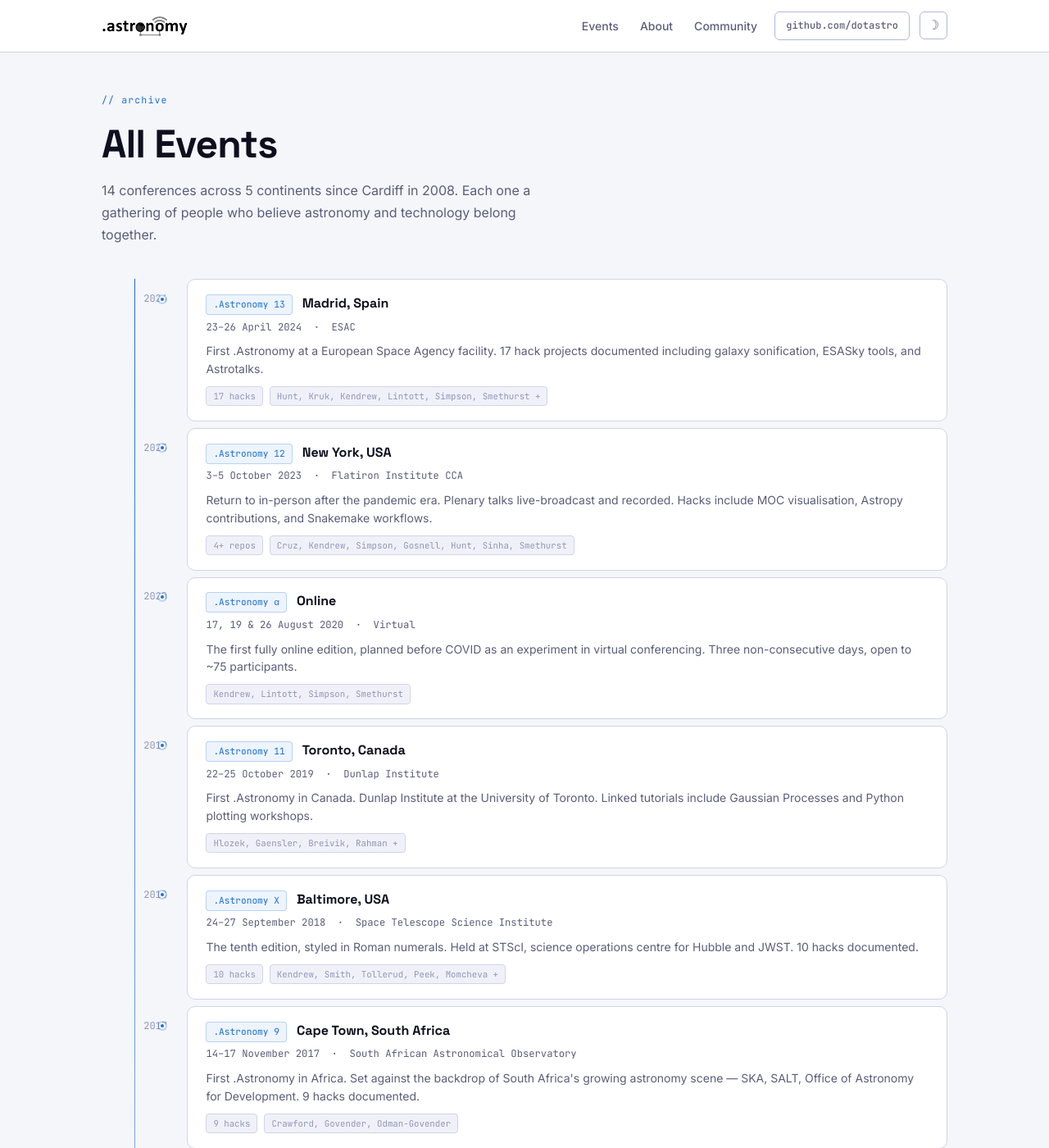
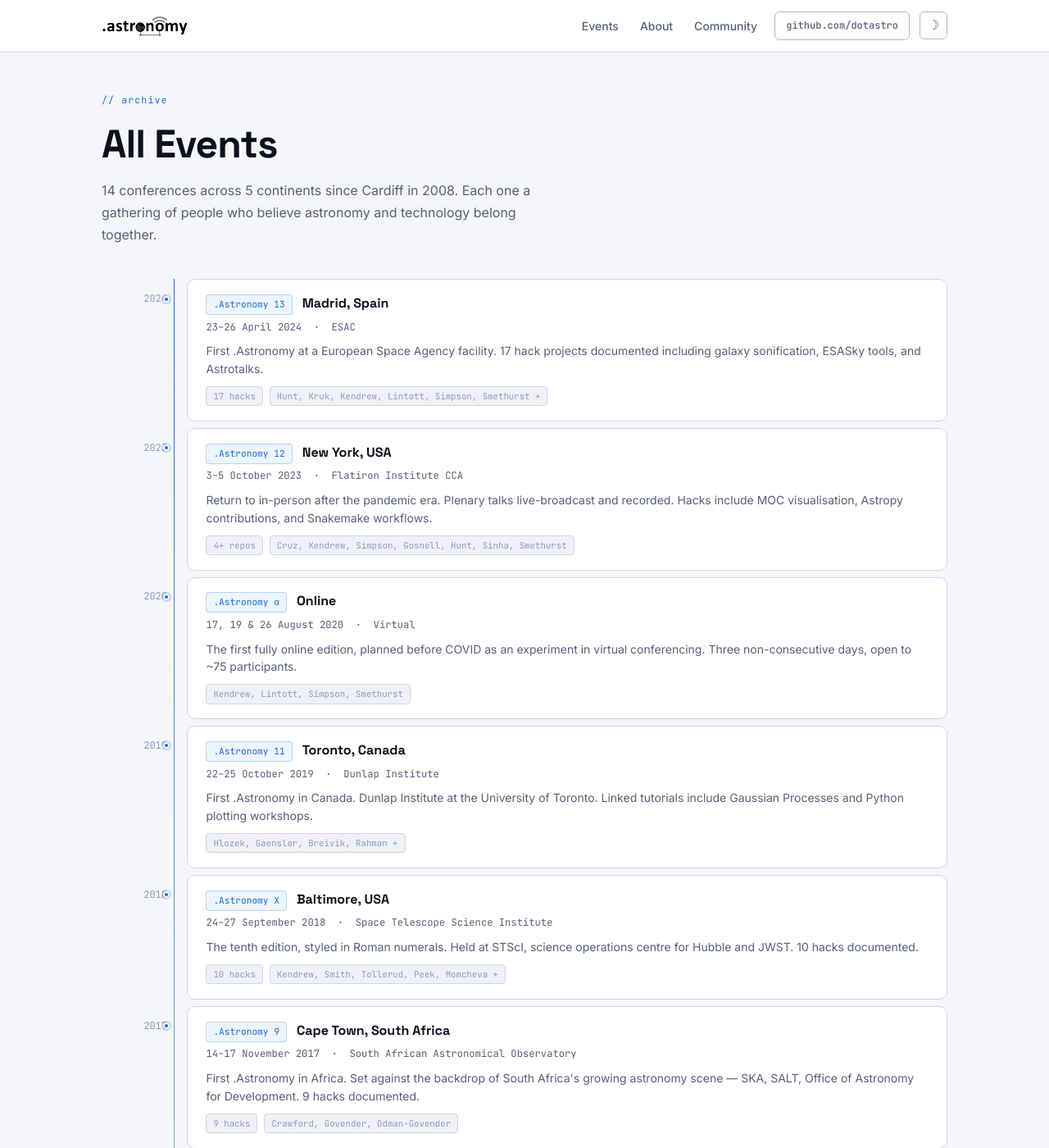
Before and after one commit to dotastro/dotastrosite, a Jekyll site: the page built from events/index.md, in a window 1280 px wide and 1400 px high. Shown: the whole window at 82% size. Built offline with Jekyll 4.4.1, drawn with Linux system fonts in a browser that asks for light colours.

Commit message:
Fix: timeline line and dot moved to gap between year column and card -- no longer obscures dates

```diff
--- a/assets/css/style.css
+++ b/assets/css/style.css
@@ -474,7 +474,7 @@ li { margin-bottom: 0.3rem; }
 .events-timeline::before {
   content: "";
   position: absolute;
-  left: 2.5rem;
+  left: 5.5rem;
   top: 0;
   bottom: 0;
   width: 1px;
@@ -484,6 +484,7 @@ li { margin-bottom: 0.3rem; }
 [data-theme="light"] .events-timeline::before {
   background: linear-gradient(to bottom, var(--blue), rgba(26,111,212,0.05));
 }
+
 
 .event-row {
   display: grid;
@@ -514,7 +515,7 @@ li { margin-bottom: 0.3rem; }
 .event-card::before {
   content: "";
   position: absolute;
-  left: -2.2rem;
+  left: -1.85rem;
   top: 1.2rem;
   width: 8px;
   height: 8px;
@@ -802,9 +803,9 @@ li { margin-bottom: 0.3rem; }
   .hero h1 { font-size: 2.4rem; }
   .hero-stats { gap: 1.5rem; padding-top: 1.5rem; }
   .hacks-grid { grid-template-columns: 1fr; }
-  .events-timeline::before { left: 1.5rem; }
-  .event-row { grid-template-columns: 3.2rem 1fr; gap: 0.75rem; }
-  .event-card::before { left: -1.6rem; }
+  .events-timeline::before { left: 3.7rem; }
+  .event-row { grid-template-columns: 3.2rem 1fr; gap: 1rem; }
+  .event-card::before { left: -1.55rem; }
   .nav-github { display: none; }
 }
 
```
